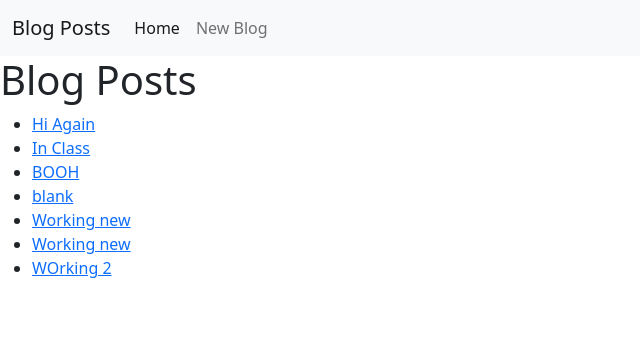
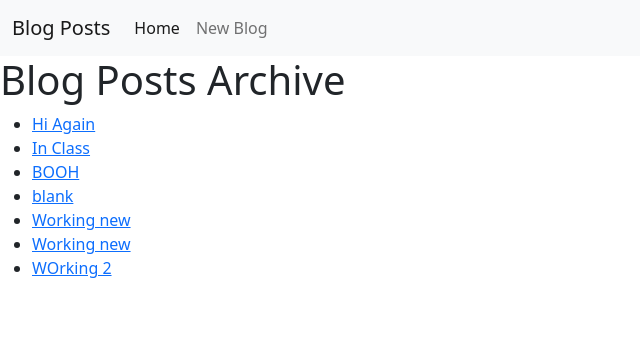
Before and after one commit to DaveyCrockett/MY_BLOG, a Django app: page / in a window 1280 px wide. Shown: the top 356 px of the page, without its empty margins (0-640 px from the left). Run offline with Django 4.2, Linux system fonts and the light colour scheme; data comes from the database, SQL or seed files in the repository.

Commit message:
change to list to force heroku

```diff
--- /dev/null
+++ b/requirements.txt
@@ -0,0 +1,4 @@
+asgiref==3.5.0
+backports.zoneinfo==0.2.1
+Django==4.0.2
+sqlparse==0.4.2
--- a/templates/blog_post_list.html
+++ b/templates/blog_post_list.html
@@ -3,7 +3,7 @@
 {% block title %}Blog Posts{% endblock title %}
 
 {% block content %}
-    <h1>Blog Posts</h1>
+    <h1>Blog Posts Archive</h1>
     <ul>
         {% for post in post_list %}
             <li><a href="{% url 'blog_post_detail' post.id %}">{{ post.title }}</a></li>
```
